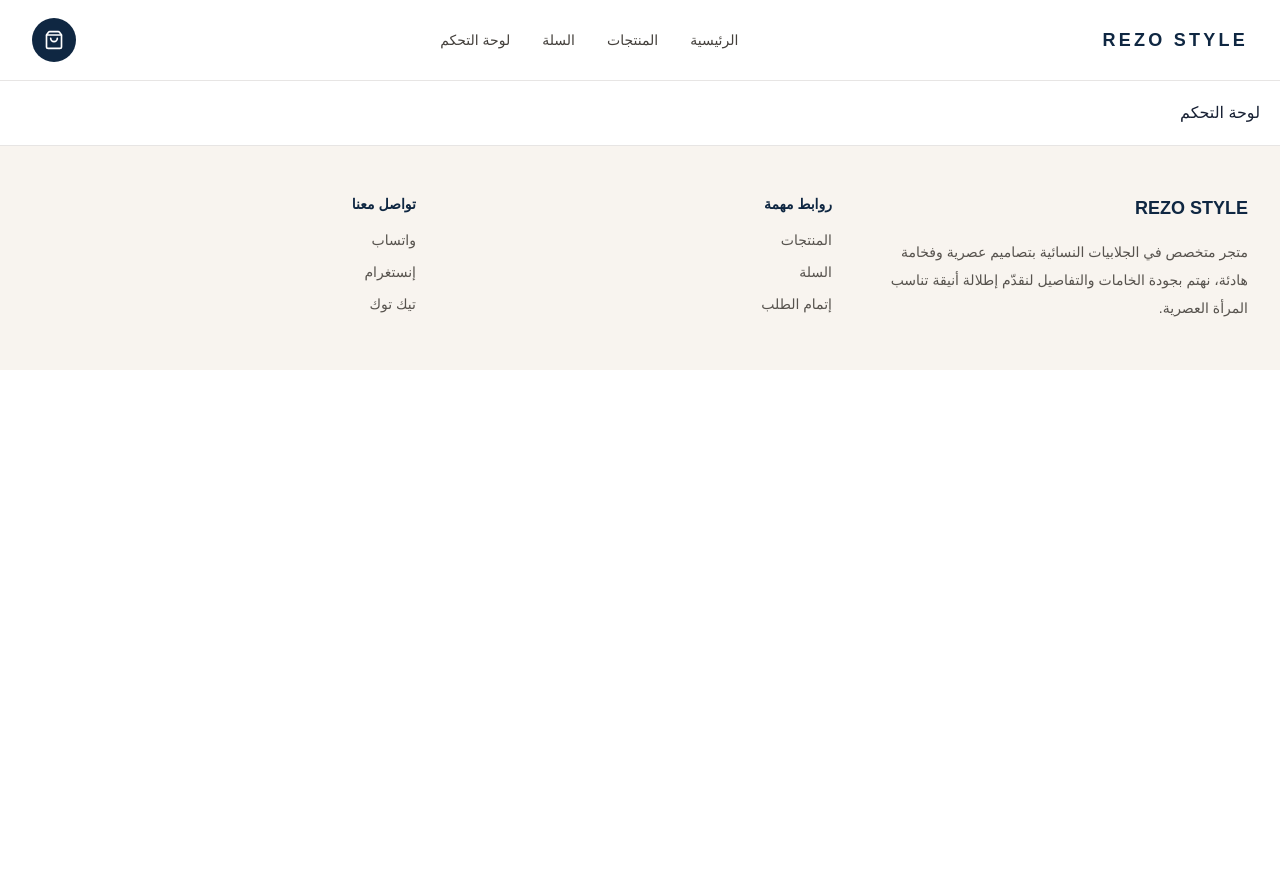
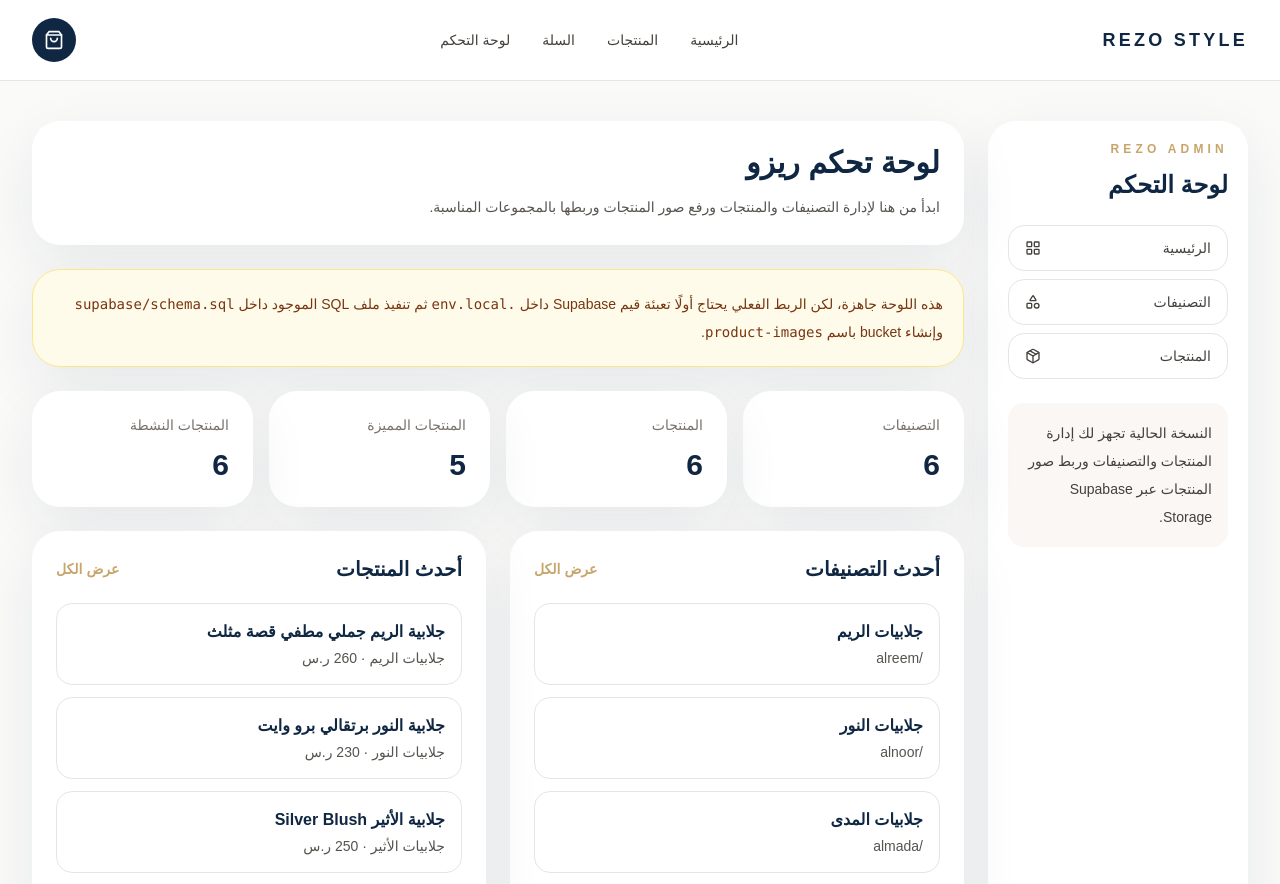
Before and after one commit to abdulaziz12030/rezo-store, a Next.js app: page /admin in a window 1280 px wide. Shown: the top 884 px of the page. Before the commit the page ends 800 px from the top, so only its background shows below. Built offline with nearby package versions, Linux system fonts and the light colour scheme; no server answers.

Commit message:
Add files via upload

```diff
--- a/src/app/admin/page.tsx
+++ b/src/app/admin/page.tsx
@@ -1,4 +1,65 @@
+import Link from 'next/link'
+import { AdminShell } from '@/components/admin/admin-shell'
+import { SetupNotice } from '@/components/admin/setup-notice'
+import { getAdminCategories, getAdminProducts } from '@/lib/catalog'
 
-export default function Admin(){
-  return <div style={{padding:20}}>لوحة التحكم</div>
+export default async function AdminPage() {
+  const [categories, products] = await Promise.all([getAdminCategories(), getAdminProducts()])
+
+  const metrics = [
+    { label: 'التصنيفات', value: String(categories.length) },
+    { label: 'المنتجات', value: String(products.length) },
+    { label: 'المنتجات المميزة', value: String(products.filter((item) => item.is_featured).length) },
+    { label: 'المنتجات النشطة', value: String(products.filter((item) => item.is_active).length) }
+  ]
+
+  return (
+    <AdminShell
+      title="لوحة تحكم ريزو"
+      description="ابدأ من هنا لإدارة التصنيفات والمنتجات ورفع صور المنتجات وربطها بالمجموعات المناسبة."
+    >
+      <SetupNotice />
+
+      <div className="grid gap-4 md:grid-cols-2 xl:grid-cols-4">
+        {metrics.map((metric) => (
+          <div key={metric.label} className="rounded-[28px] bg-white p-6 shadow-soft">
+            <div className="text-sm text-stone-500">{metric.label}</div>
+            <div className="mt-3 text-3xl font-bold text-brand-navy">{metric.value}</div>
+          </div>
+        ))}
+      </div>
+
+      <div className="grid gap-6 lg:grid-cols-2">
+        <section className="rounded-[28px] bg-white p-6 shadow-soft">
+          <div className="flex items-center justify-between gap-4">
+            <h2 className="text-xl font-bold text-brand-navy">أحدث التصنيفات</h2>
+            <Link href="/admin/categories" className="text-sm font-bold text-brand-gold">عرض الكل</Link>
+          </div>
+          <div className="mt-5 space-y-3">
+            {categories.slice(0, 5).map((category) => (
+              <div key={category.id} className="rounded-2xl border border-stone-200 p-4">
+                <div className="font-bold text-brand-navy">{category.name}</div>
+                <div className="mt-1 text-sm text-stone-600">/{category.slug}</div>
+              </div>
+            ))}
+          </div>
+        </section>
+
+        <section className="rounded-[28px] bg-white p-6 shadow-soft">
+          <div className="flex items-center justify-between gap-4">
+            <h2 className="text-xl font-bold text-brand-navy">أحدث المنتجات</h2>
+            <Link href="/admin/products" className="text-sm font-bold text-brand-gold">عرض الكل</Link>
+          </div>
+          <div className="mt-5 space-y-3">
+            {products.slice(0, 5).map((product) => (
+              <div key={product.id} className="rounded-2xl border border-stone-200 p-4">
+                <div className="font-bold text-brand-navy">{product.name}</div>
+                <div className="mt-1 text-sm text-stone-600">{product.categories?.name ?? 'غير مصنف'} · {product.price} ر.س</div>
+              </div>
+            ))}
+          </div>
+        </section>
+      </div>
+    </AdminShell>
+  )
 }
```
Also changed, not shown: package.json (+19 -5 lines).
